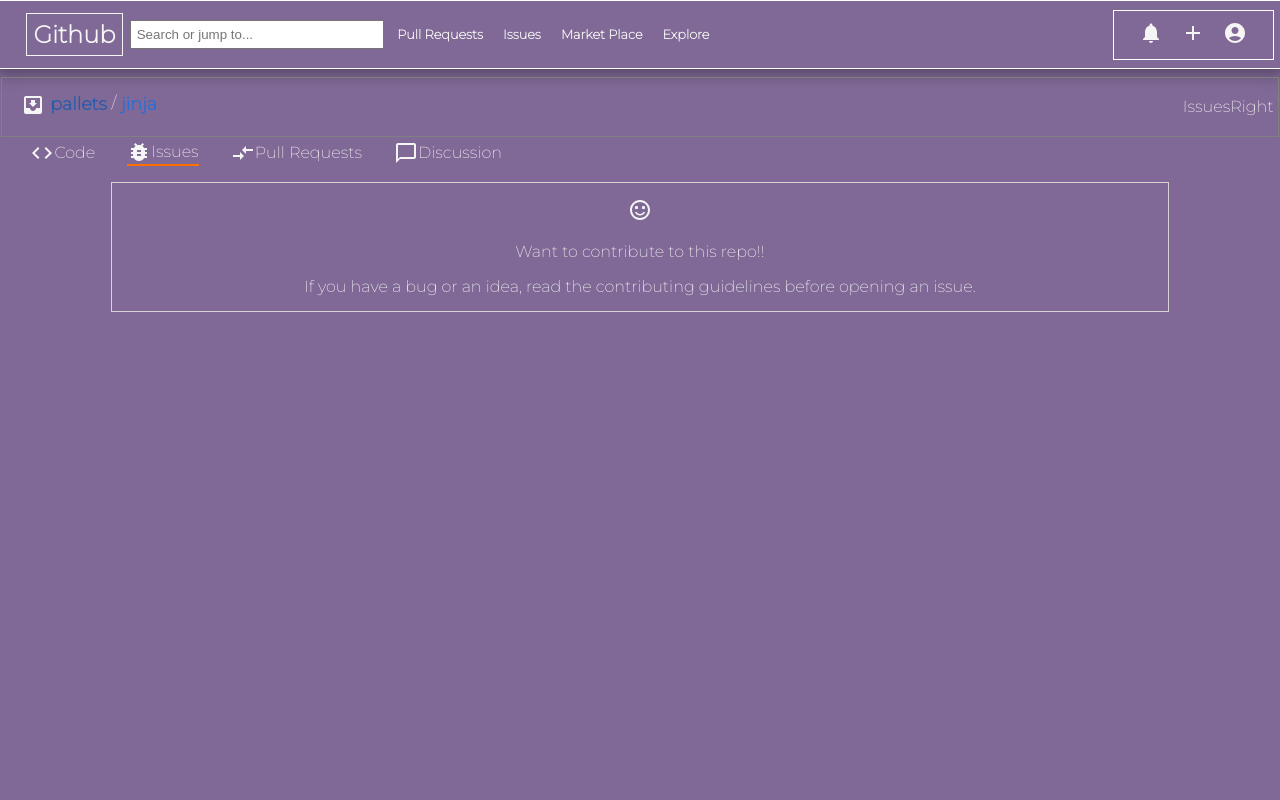
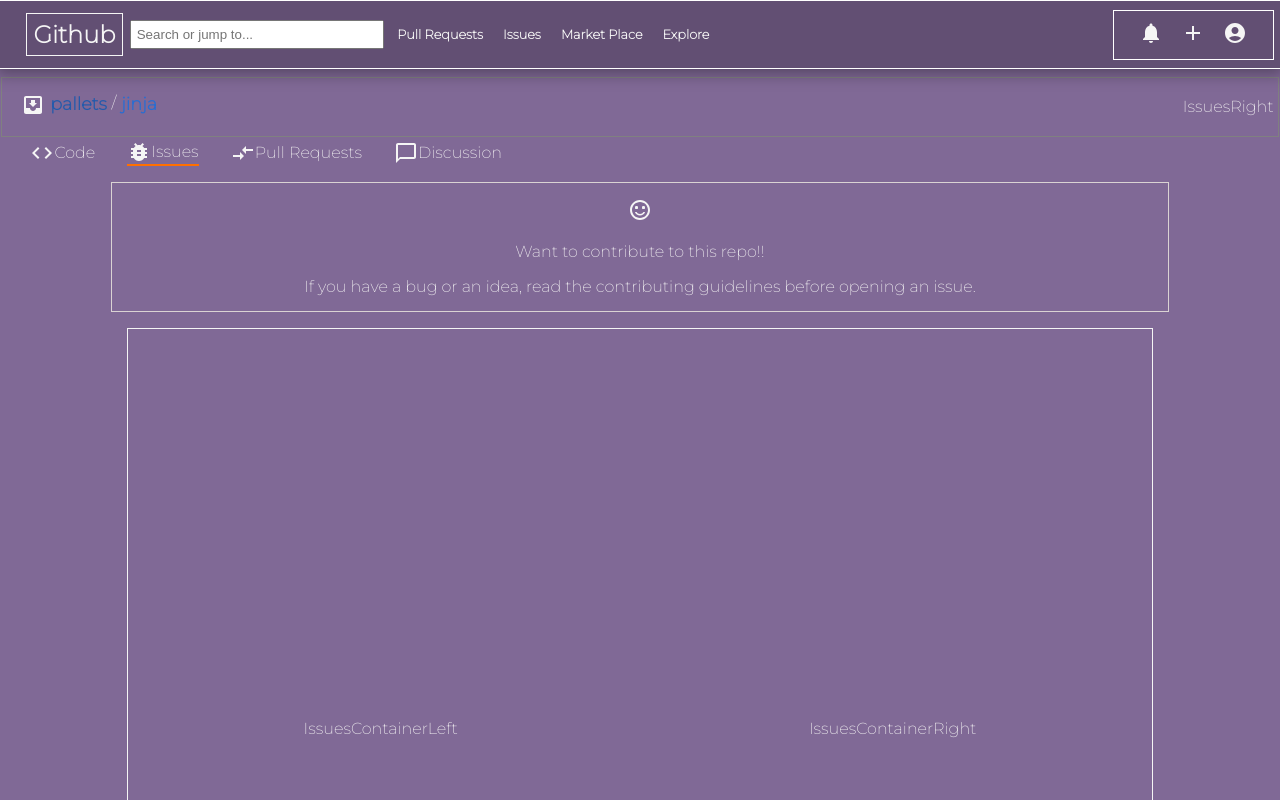
Before and after one commit to Saurabh9399/GithubIssuesProject, a React (Create React App) app: page / in a window 1280 px wide. Shown: the top 800 px of the page. Built offline with nearby package versions, Linux system fonts and the light colour scheme.

Commit message:
adding position sticky to header and other things

```diff
--- a/src/components/Header/Header.css
+++ b/src/components/Header/Header.css
@@ -9,7 +9,9 @@
     align-items: center;
     margin: 0.3rem;
     margin-top: 0;
-    /* background-color: #161B22; */
+    background-color: #624f73;
     /* color:whitesmoke; */
     box-shadow: rgba(0, 0, 0, 0.35) 0px 5px 15px;
+    position: sticky;
+    top: 0;
 }
--- /dev/null
+++ b/src/components/MainIssuesContainer/IssuesContainerLeft.js
@@ -0,0 +1,10 @@
+import React from 'react'
+import './IssuesContainerLeft.css'
+
+function IssuesContainerLeft() {
+  return (
+    <div>IssuesContainerLeft</div>
+  )
+}
+
+export default IssuesContainerLeft
--- /dev/null
+++ b/src/components/MainIssuesContainer/IssuesContainerRight.js
@@ -0,0 +1,10 @@
+import React from 'react'
+import "./IssuesContainerRight.css"
+
+function IssuesContainerRight() {
+  return (
+    <div>IssuesContainerRight</div>
+  )
+}
+
+export default IssuesContainerRight
--- a/src/components/MainIssuesContainer/MainIssuesContainer.css
+++ b/src/components/MainIssuesContainer/MainIssuesContainer.css
@@ -0,0 +1,8 @@
+.main-issues-container{
+    display: flex;
+    align-items: center;
+    justify-content: space-around;
+    border: 1px solid whitesmoke;
+    width: 80%;
+    height: 100vh;
+}
--- a/src/components/MainIssuesContainer/MainIssuesContainer.js
+++ b/src/components/MainIssuesContainer/MainIssuesContainer.js
@@ -1,12 +1,15 @@
 import React from 'react'
+import IssuesContainerLeft from './IssuesContainerLeft'
+import IssuesContainerRight from './IssuesContainerRight'
 import "./MainIssuesContainer.css"
 
-function MainIssuesTab() {
+function MainIssuesContainer() {
   return (
-    <div className='main-issue-tab'>
-
+    <div className='main-issues-container'>
+        <IssuesContainerLeft/>
+        <IssuesContainerRight/>
     </div>
   )
 }
 
-export default MainIssuesTab
+export default MainIssuesContainer
```
Also changed, not shown: src/components/MainIssuesContainer/IssuesContainerLeft.css (added), src/components/MainIssuesContainer/IssuesContainerRight.css (added).
